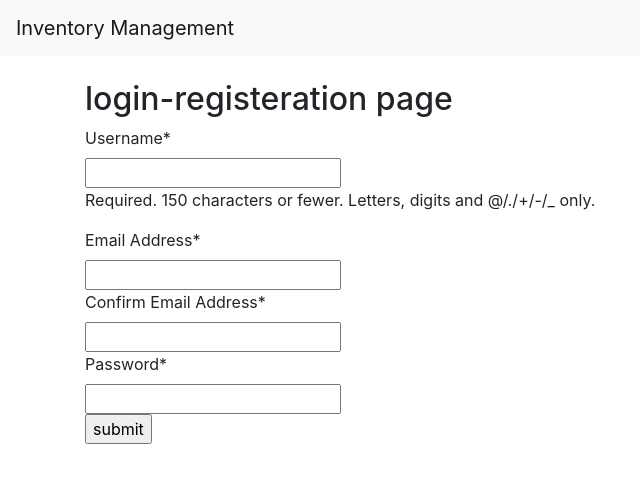
After one commit to nova-sangeeth/inventory_system, a Django app: page /registeration_view in a window 1280 px wide. The commit adds this page. Shown: the top 483 px of the page, without its empty margins (0-640 px from the left). Run offline with Django 3.2, Linux system fonts and the light colour scheme; some libraries are stand-ins or nearby versions.

Commit message:
added authentications and new login and signup pages.

```diff
--- a/Inventory/Inventory/settings.py
+++ b/Inventory/Inventory/settings.py
@@ -26,7 +26,7 @@ SECRET_KEY = '1!*570zsft+61&=v*p(1tyh9ct&!8#_s0zbub&xz+$^jj+z$2*'
 DEBUG = True
 
 ALLOWED_HOSTS = []
-
+CRIPST_TEMPLATE_PACK = 'bootstrap4'
 
 # Application definition
 
@@ -39,6 +39,7 @@ INSTALLED_APPS = [
     'django.contrib.staticfiles',
     'inventory_system',
     'import_export',
+    'crispy_forms',
 
 ]
 
--- a/Inventory/Inventory/urls.py
+++ b/Inventory/Inventory/urls.py
@@ -18,6 +18,5 @@ from django.urls import path, include
 
 urlpatterns = [
     path('admin/', admin.site.urls),
-    path('', include('inventory_system.urls'))
-
+    path('', include('inventory_system.urls')),
 ]
--- a/Inventory/inventory_system/forms.py
+++ b/Inventory/inventory_system/forms.py
@@ -1,5 +1,12 @@
+from crispy_forms.helper import FormHelper
 from django import forms
 from .models import *
+from django import forms
+from django.contrib.auth import (
+    authenticate,
+    get_user_model
+)
+User = get_user_model()
 
 
 class laptop_form(forms.ModelForm):
@@ -24,3 +31,52 @@ class headphones_form(forms.ModelForm):
     class Meta:
         model = headphones
         fields = ('type', 'price', 'brand', 'status', 'issues', 'shipping')
+
+
+class userlogin_form(forms.Form):
+    helper = FormHelper()
+    helper.form_show_labels = True
+    username = forms.CharField()
+    password = forms.CharField(widget=forms.PasswordInput)
+
+    def clean(self, *args, **kwargs):
+        username = self.cleaned_data.get('username')
+        password = self.cleaned_data.get('password')
+
+        if username and password:
+            user = authenticate(username=username, password=password)
+            if not user:
+                raise forms.ValidationError('Check the credentials ')
+            if not user.check_password(password):
+                raise forms.ValidationError('Check the password ')
+            if not user.is_active:
+                raise forms.ValidationError('This is not a valid user')
+
+        return super(userlogin_form, self).clean(*args, **kwargs)
+
+
+class userregister_form(forms.ModelForm):
+
+    # the username is not required to be passed over here.. it is already passed in the meta.
+    email = forms.EmailField(label='Email Address')
+    email2 = forms.EmailField(label=' Confirm Email Address')
+    password = forms.CharField(widget=forms.PasswordInput)
+
+    class Meta:
+        model = User
+        fields = [
+            'username',
+            'email',
+            'email2',
+            'password'
+        ]
+
+    def clean(self, *args, **kwargs):
+        email = self.cleaned_data.get('email')
+        email2 = self.cleaned_data.get('email2')
+        if email != email2:
+            raise forms.ValidationError('emails do not match')
+        email_qs = User.objects.filter(email=email)
+        if email_qs.exists():
+            raise forms.ValidationError('This email is already being used')
+        return super(userregister_form, self).clean(*args, **kwargs)
--- a/Inventory/inventory_system/templates/base.html
+++ b/Inventory/inventory_system/templates/base.html
@@ -1,7 +1,7 @@
 <!DOCTYPE html>
 <html lang="en">
   <head>
-    {%load static%}
+    {%load static%} {% load crispy_forms_tags %}
     <meta charset="UTF-8" />
     <meta name="viewport" content="width=device-width, initial-scale=1.0" />
     <meta http-equiv="X-UA-Compatible" content="ie=edge" />
--- a/Inventory/inventory_system/templates/index.html
+++ b/Inventory/inventory_system/templates/index.html
@@ -1,4 +1,8 @@
 {%extends 'base.html'%} {%block body%}
+<!-- <a href="{% url 'logout_view' %}" class="btn btn-primary btn-md" role="button"
+  >logout_view</a
+> -->
+<br />
 <div class="button-group">
   <a
     href="{% url 'display_laptops' %}"
@@ -132,4 +136,5 @@
     {%endfor%}
   </tbody>
 </table>
+
 {%endblock%}
--- /dev/null
+++ b/Inventory/inventory_system/templates/registeration.html
@@ -0,0 +1,9 @@
+{%extends 'base.html'%} {% load crispy_forms_tags %} {% crispy form
+form.helper%} {%block body%}
+<h2>login-registeration page</h2>
+<form method="POST">
+  {%csrf_token%} {% crispy form%}
+  <input type="submit" value="submit" />
+</form>
+
+{%endblock%}
--- a/Inventory/inventory_system/urls.py
+++ b/Inventory/inventory_system/urls.py
@@ -1,7 +1,9 @@
 from django.conf.urls import url
+from django.contrib import admin
+from django.contrib.auth import views as auth_views
 from .views import *
 urlpatterns = [
-        url(r'^$', index, name='index'),
+    url(r'^$', index, name='index'),
     url(r'^display_laptops$', display_laptops, name='display_laptops'),
     url(r'^display_desktops$', display_desktops, name='display_desktops'),
     url(r'^display_smartphones$', display_smartphones, name='display_smartphones'),
@@ -20,7 +22,15 @@ urlpatterns = [
         edit_headphones, name='edit_headphones'),
     # DELETE VIEWS URLS
     url(r'^delete_laptop/(?P<pk>\d+)$', delete_laptop, name='delete_laptop'),
-    url(r'^delete_desktop/(?P<pk>\d+)$', delete_desktop, name= 'delete_desktop'),
-    url(r'^delete_smartphones/(?P<pk>\d+)$',delete_smartphones, name = 'delete_smartphones'),
-    url(r'^delete_headphones/(?P<pk>\d+)$', delete_headphones, name= 'delete_headphones'),
+    url(r'^delete_desktop/(?P<pk>\d+)$', delete_desktop, name='delete_desktop'),
+    url(r'^delete_smartphones/(?P<pk>\d+)$',
+        delete_smartphones, name='delete_smartphones'),
+    url(r'^delete_headphones/(?P<pk>\d+)$',
+        delete_headphones, name='delete_headphones'),
+
+    # AUTHENTICATION LINKS---->>
+    url(r'^login_view$', login_view, name='login_view'),
+    url(r'^registeration_view$', registeration_view, name='registeration_view'),
+    url(r'^logout_view$', logout_view, name='logout_view'),
+
 ]
--- a/Inventory/inventory_system/views.py
+++ b/Inventory/inventory_system/views.py
@@ -1,11 +1,58 @@
 from django.shortcuts import render, redirect, get_object_or_404
 from .models import *
 from .forms import *
-# Create your views here.
+from django.contrib.auth import(
+    authenticate,
+    get_user_model,
+    login,
+    logout
+)
 
 
 def index(request):
     return render(request, 'index.html')
+
+
+def login_view(request):
+    next = request.GET.get('next')
+    form = userlogin_form(request.POST or None)
+    if form.is_valid():
+        username = form.cleaned_data.get('username')
+        password = form.cleaned_data.get('password')
+        user = authenticate(username=username, password=password)
+        login(request, user)
+        if next:
+            return redirect(next)
+        return redirect('/')
+    context = {
+        'form': form,
+    }
+    return render(request, "login.html", context)
+
+
+def registeration_view(request):
+    next = request.GET.get('next')
+    form = userregister_form(request.POST or None)
+    if form.is_valid():
+        user = form.save(commit=False)
+        # save the credentials from the form to the 'user' object.
+        password = form.cleaned_data.get('password')
+        user.set_password(password)
+        user.save()
+        new_user = authenticate(username=user.username, password=password)
+        login(request, new_user)
+        if next:
+            return redirect(next)
+        return redirect('/')
+    context = {
+        'form': form,
+    }
+    return render(request, "registeration.html", context)
+
+
+def logout_view(request):
+    logout(request)
+    return redirect('/')
 
 
 def display_laptops(request):
```
Also changed, not shown: Inventory/inventory_system/templates/login.html (added, +9 -0 lines), Inventory/db.sqlite3, 3 other files.
